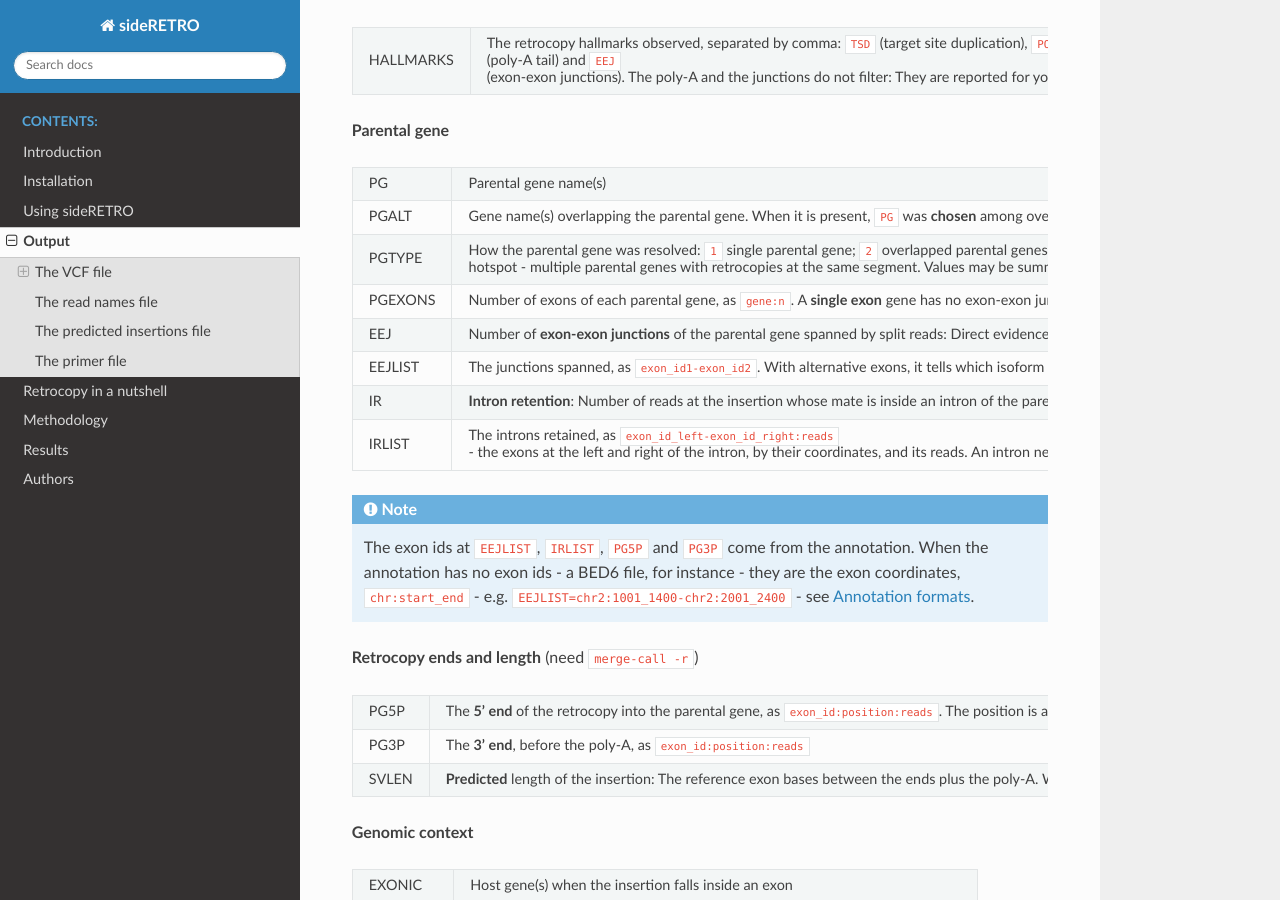
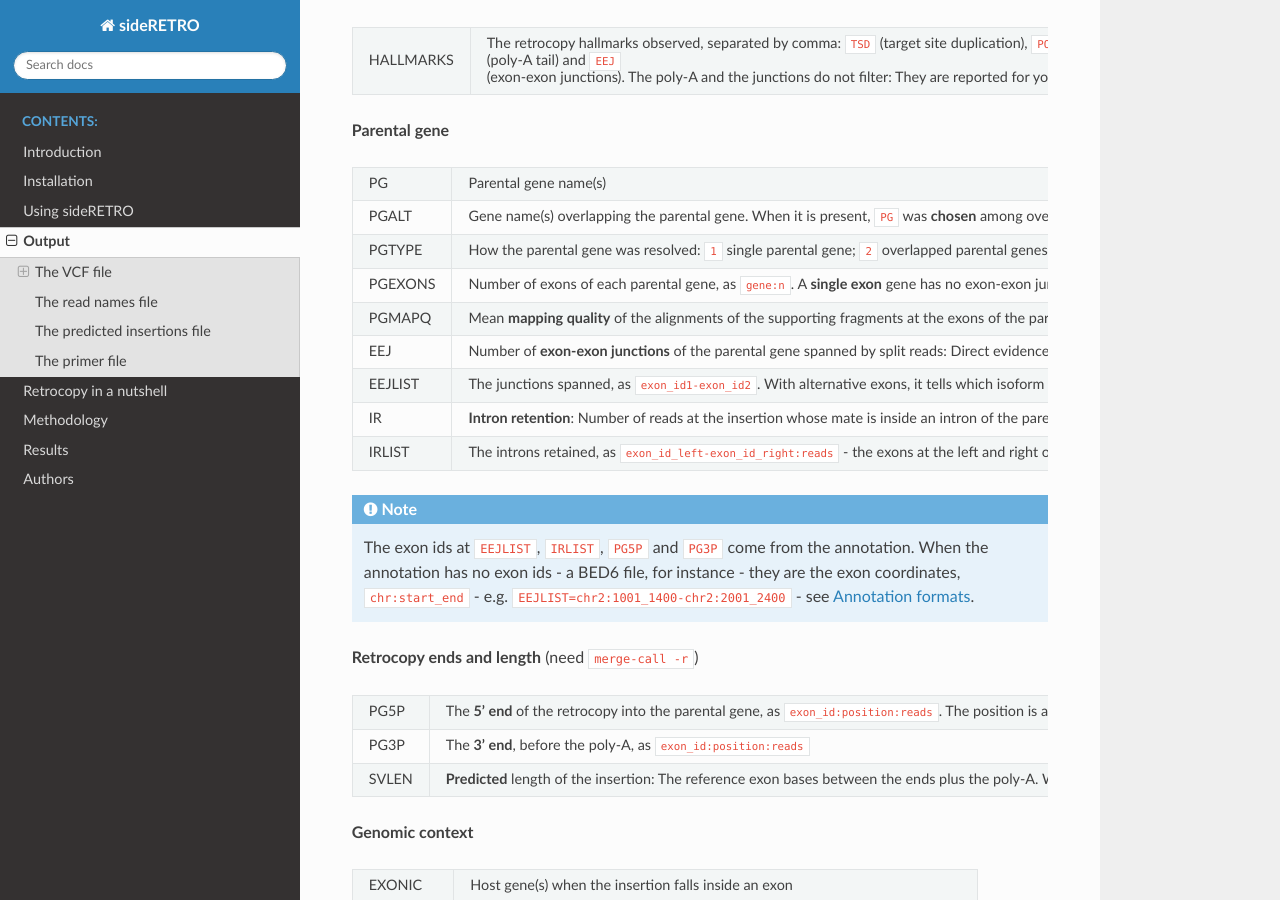
Before and after one commit to galantelab/sideRETRO, a Sphinx documentation site: the page built from docs/output.rst, in a window 1280 px wide and 900 px high, scrolled down 4701 px. Built offline with Sphinx 7.4.7 and the Read the Docs theme 3.1.0, drawn with Linux system fonts in a browser that asks for light colours.

Commit message:
UPDATE: docs: MAPQ at the exons (process-sample -Q) and PGMAPQ

```diff
--- a/docs/method.rst
+++ b/docs/method.rst
@@ -164,6 +164,12 @@ reads are at different chromosomes, farther than ``--max-distance``
 from each other, or have a supplementary alignment. The reads must be
 paired, mapped with the mate mapped, with the minimum mapping quality
 (``--phred-quality``) and not of low complexity (``--max-base-freq``).
+The mapping quality is not required of an alignment overlapping an
+exon: It is often low for reasons of the gene itself - paralogs,
+processed pseudogenes at the reference, a short supplementary piece -
+and, as one failing alignment drops the whole fragment, it would take
+with it the read at the insertion site. It is stored, and reported at
+``PGMAPQ``.
 A fragment is **kept** only if one of its alignments overlaps an
 **exon** of the annotation - by one base, or by the fractions given at
 ``--exon-frac`` and ``--alignment-frac``. A stricter fraction of the
--- a/docs/output.rst
+++ b/docs/output.rst
@@ -328,6 +328,13 @@ is a duplication.
 |            | **single exon** gene has no exon-exon junction, so a missing |
 |            | EEJ is expected for it                                       |
 +------------+--------------------------------------------------------------+
+| PGMAPQ     | Mean **mapping quality** of the alignments of the supporting |
+|            | fragments at the exons of the parental gene. Near zero, they |
+|            | fall into a repeat: Typically a mobile element (Alu, LINE-1) |
+|            | inside an exon, whose own insertions then look like          |
+|            | retrocopies of the gene. Paralogs and processed pseudogenes  |
+|            | at the reference lower it too. It does not filter            |
++------------+--------------------------------------------------------------+
 | EEJ        | Number of **exon-exon junctions** of the parental gene       |
 |            | spanned by split reads: Direct evidence of a processed       |
 |            | transcript. The reads are at the read names file and at the  |
--- a/docs/usage.rst
+++ b/docs/usage.rst
@@ -159,8 +159,9 @@ this command::
      -c, --cache-size        SQLite3 cache size in KiB [default:"200000"]
 
   Read Quality Options:
-     -Q, --phred-quality     Minimum mapping quality (MAPQ) of the reads
-                             [default:"8"]
+     -Q, --phred-quality     Minimum mapping quality (MAPQ) of the reads.
+                             The alignments overlapping an exon are kept
+                             whatever their MAPQ [default:"8"]
      -M, --max-base-freq     Maximum frequency of a single base in a read.
                              Reads above it are discarded as low complexity
                              sequences, such as poly-A [default:"0.75"]
```
